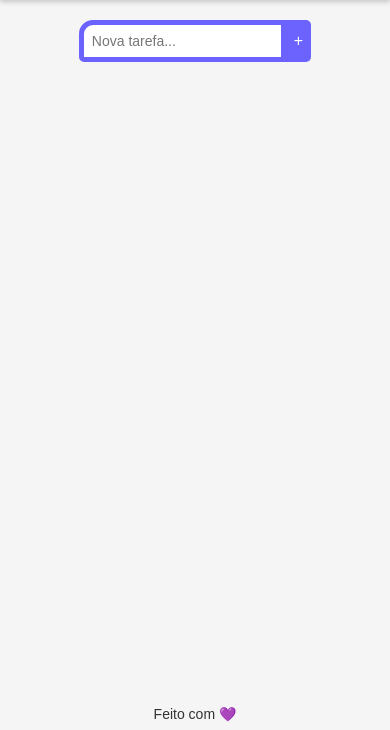
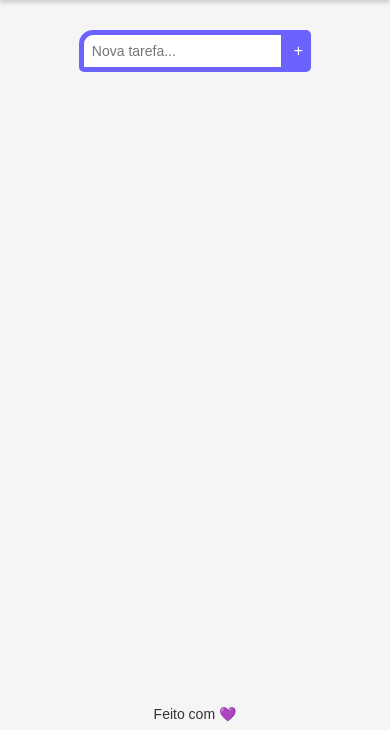
Before and after one commit to jchobsaprende/aprender, a plain HTML site: page index.html in a window 390 px wide. Shown: the part 114-844 px from the top of the page. Drawn offline with Linux system fonts and the light colour scheme.

Commit message:
Add files via upload

```diff
--- a/styles.css
+++ b/styles.css
@@ -105,6 +105,11 @@
       padding: 15px;
     }
 
+    .task-input {
+          width: 100%; /* Ocupa toda a largura */
+          padding: 10px; /* Ajuste de padding para garantir espaçamento */
+    }
+
     .task-input input {
       font-size: 14px;
       padding: 8px;
```
